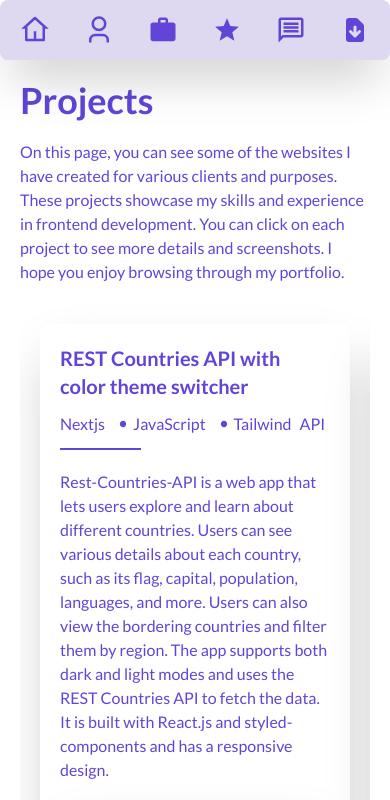
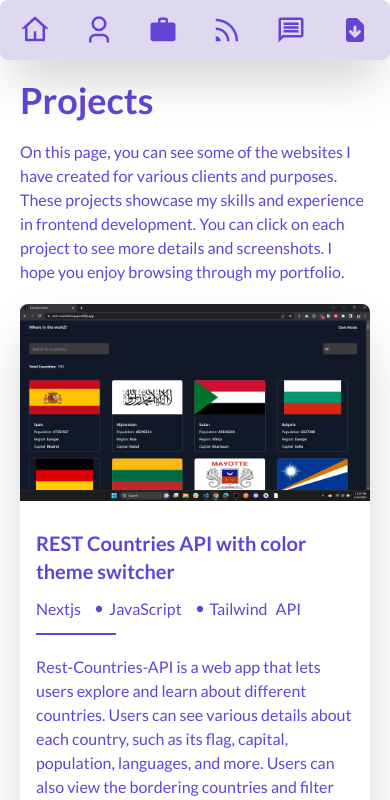
Before and after one commit to mercyharbo/Portfolio, a Next.js app: page /projects in a window 390 px wide. Shown: the top 800 px of the page. Built offline with nearby package versions, Linux system fonts and the light colour scheme.

Commit message:
fixed bugs and added new features

```diff
--- a/src/components/navbar.js
+++ b/src/components/navbar.js
@@ -3,9 +3,9 @@
 import {
   RiHome4Fill,
   RiHome4Line,
+  RiRssFill,
   RiRssLine,
   RiStarSFill,
-  RiStarSLine,
   RiUser3Fill,
   RiUser3Line,
 } from 'react-icons/ri'
@@ -51,8 +51,8 @@
       </Link>
 
       <Link href='/blogs'>
-        {router.pathname === '/projects' ? (
-          <RiStarSFill size={30} color='#6245d7' />
+        {router.pathname === '/blogs' ? (
+          <RiRssFill size={30} color='#6245d7' />
         ) : (
           <RiRssLine size={30} color='#6245d7' />
         )}
@@ -67,9 +67,8 @@
       </Link>
 
       <Link
-        href={
-          'https://drive.google.com/uc?export=download&id=1w9J-FhfjkBTiSCNbN-iHCSZkuqe4buDu'
-        }
+        href={'/ridwan-afolabi-resume.pdf'}
+        download={'/ridwan-afolabi-resume.pdf'}
       >
         <HiDocumentDownload size={30} color='#6245d7' />
       </Link>
--- a/src/components/projects.json
+++ b/src/components/projects.json
@@ -22,21 +22,5 @@
     "stack": ["Next.js", "Tailwind", "Contentful", "react-icons"],
     "github": "https://github.com/portfolio",
     "liveSite": "https://codewithmercy.netlify.app"
-  },
-  {
-    "title": "Sunnyside agency landing page",
-    "description": "Sunnyside is a creative agency that helps you transform your brand and grow your business. Users can browse through the stunning portfolio of Sunnyside’s work and see the testimonials of their satisfied clients. The landing page is responsive and works well on any device. Users can also interact with the page elements and see the hover states for buttons, links, and images.",
-    "imagePath": "/sunnyside.png",
-    "stack": ["HTML", "CSS", "JavaScript"],
-    "github": "https://github.com/mercyharbo/sunnyside",
-    "liveSite": "https://mercyharbo.github.io/sunnyside/"
-  },
-  {
-    "title": "Time Tracking Dashboard",
-    "description": "A website that I created for XYZ Security, a company that offers bodyguard, CCTV installation, vehicle with a driver, and other security services. I used Next.js and Tailwind to build a fast and responsive website that showcases the company's services, portfolio, and testimonials. I also integrated Contentful as a headless CMS to enable the company to post blog articles easily without any prior knowledge.",
-    "imagePath": "/portfolio.png",
-    "stack": ["Next.js", "Tailwind", "Contentful", "react-icons"],
-    "github": "https://github.com/mercyharbo/frontendmentor-projects/tree/time-tracking-dashboard",
-    "liveSite": "https://timetrackindashboard.netlify.app/"
   }
 ]
--- a/src/pages/blogs.js
+++ b/src/pages/blogs.js
@@ -73,7 +73,7 @@
       </Head>
 
       <main className='flex flex-col justify-start items-start gap-8 xl:px-10 lg:px-10 md:px-10 sm:px-5 py-5 '>
-        <h1 className='xl:text-5xl'>My blogs </h1>
+        <h1 className='lg:text-5xl md:text-4xl sm:text-3xl'>My blogs </h1>
 
         {loading && <div>Loading...</div>}
 
--- a/src/pages/projects.js
+++ b/src/pages/projects.js
@@ -41,13 +41,21 @@
           animate={{ opacity: 2, y: 0 }}
           exit={{ opacity: 0, y: 20 }}
           transition={{ duration: 0.7 }}
-          className='projectScroll lg:py-5 grid-flow-col lg:gap-5 lg:px-5 md:px-5 md:py-5 md:gap-8 sm:gap-5 sm:px-5 sm:py-5 overflow-auto rounded-lg grid  w-full  '
+          className='grid content-center place-items-center lg:grid-cols-3 lg:gap-10 md:grid-cols-1 md:gap-10 sm:grid-cols-1 sm:gap-10 lg:py-5   '
         >
           {Projects.map((project) => (
             <article
               key={project.title}
-              className='flex flex-col bg-white shadow-2xl rounded-lg p-5 lg:gap-3 lg:w-[350px] md:w-[450px] md:gap-5 sm:w-[310px] sm:gap-3 '
+              className='flex flex-col bg-white shadow-2xl rounded-lg w-full lg:gap-3 md:gap-5 sm:gap-3 '
             >
+              <Image
+                src={project.imagePath}
+                alt={project.title}
+                width={500}
+                height={500}
+                className='w-full lg:h-[300px] rounded-t-lg'
+              />
+              <div className='p-4 flex flex-col justify-start items-start gap-3'>
                 <h3 className='lg:text-2xl md:text-2xl sm:text-xl font-semibold'>
                   {project.title}
                 </h3>
@@ -74,17 +82,12 @@
                     )
                   })}{' '}
                 </div>
-              <div className='border-[1px] w-[30%] border-[#6245d7] '></div>
+
+                <div className='border-[1px] w-[25%] border-[#6245d7] '></div>
                 <p className='py-2 lg:text-base md:text-lg sm:text-base '>
                   {project.description}
                 </p>
-              <Image
-                src={project.imagePath}
-                alt={project.title}
-                width={500}
-                height={500}
-                className='w-full h-[200px] rounded-lg shadow-2xl '
-              />
+
                 <div className='flex justify-start items-center gap-5 mt-auto'>
                   <Link href={project.github}>
                     {' '}
@@ -95,6 +98,7 @@
                     <RxExternalLink size={30} color='#6245d7' />{' '}
                   </Link>
                 </div>
+              </div>
             </article>
           ))}
         </motion.div>
```
Also changed, not shown: 1 other file (tests, documents, lock files or other folders). Lines whose indentation alone changed are shown as unchanged.
